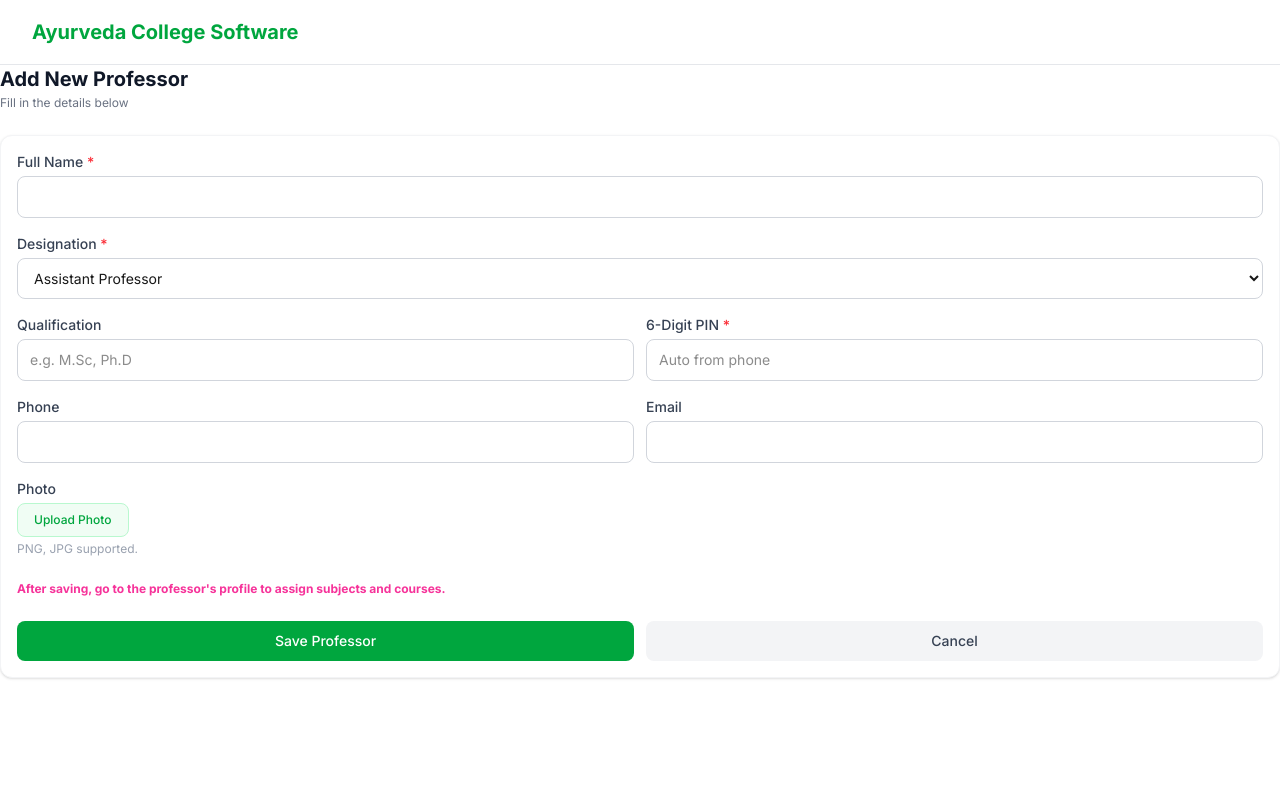
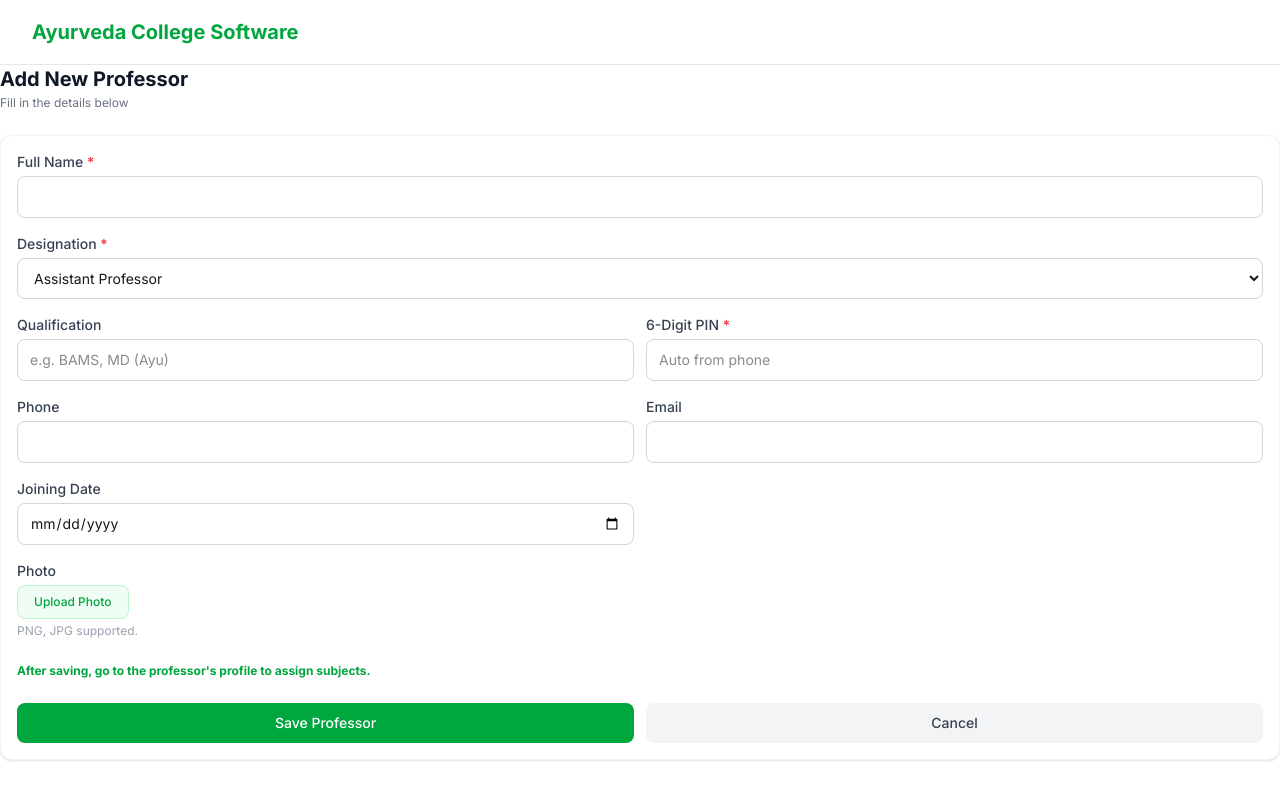
Before and after one commit to nanhaayurveda-kpt/ayurveda, a Next.js app: page /professors/add in a window 1280 px wide. Built offline with nearby package versions, Linux system fonts and the light colour scheme; no server answers.

Commit message:
force deploy

```diff
--- a/app/professors/add/page.js
+++ b/app/professors/add/page.js
@@ -38,13 +38,15 @@ export default function AddProfessorPage() {
               <option value="assistant">Assistant Professor</option>
               <option value="associate">Associate Professor</option>
               <option value="professor">Professor</option>
+              <option value="hod">Head of Department</option>
+              <option value="principal">Principal</option>
             </select>
           </div>
 
           <div className="grid grid-cols-2 gap-3">
             <div>
               <label className="block text-sm font-medium text-gray-700 mb-1">Qualification</label>
-              <input type="text" name="qualification" placeholder="e.g. M.Sc, Ph.D"
+              <input type="text" name="qualification" placeholder="e.g. BAMS, MD (Ayu)"
                 className="w-full border border-gray-300 rounded-lg px-3 py-2.5 text-sm focus:outline-none focus:ring-2 focus:ring-green-500" />
             </div>
             <div>
@@ -72,6 +74,14 @@ export default function AddProfessorPage() {
             </div>
           </div>
 
+          <div className="grid grid-cols-2 gap-3">
+            <div>
+              <label className="block text-sm font-medium text-gray-700 mb-1">Joining Date</label>
+              <input type="date" name="joining_date"
+                className="w-full border border-gray-300 rounded-lg px-3 py-2.5 text-sm focus:outline-none focus:ring-2 focus:ring-green-500" />
+            </div>
+          </div>
+
           <div>
             <label className="block text-sm font-medium text-gray-700 mb-1">Photo</label>
             <label className="cursor-pointer bg-green-50 text-green-600 text-xs font-medium px-4 py-2 rounded-lg border border-green-200 inline-block">
@@ -81,8 +91,8 @@ export default function AddProfessorPage() {
             <p className="text-xs text-gray-400 mt-1">PNG, JPG supported.</p>
           </div>
 
-          <p className="text-xs font-bold text-pink-500 pt-2">
-            After saving, go to the professor's profile to assign subjects and courses.
+          <p className="text-xs font-bold text-green-600 pt-2">
+            After saving, go to the professor's profile to assign subjects.
           </p>
 
           <div className="flex gap-3 pt-2">
```
